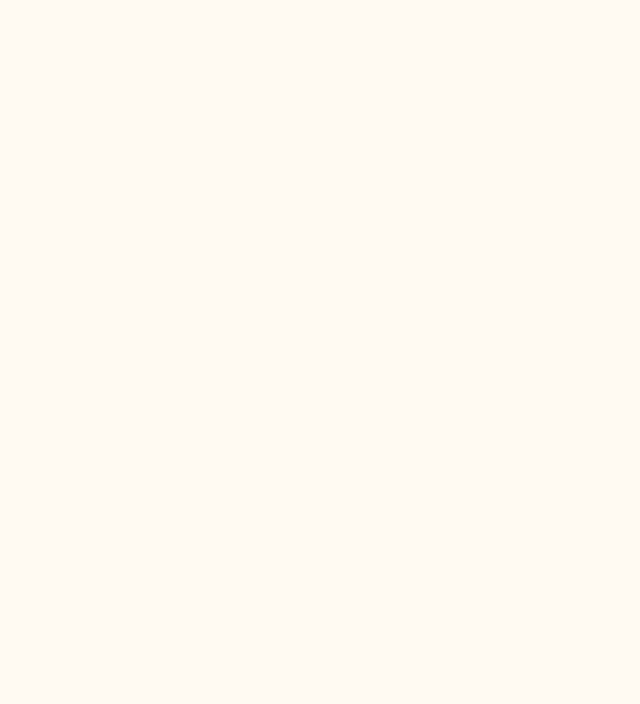
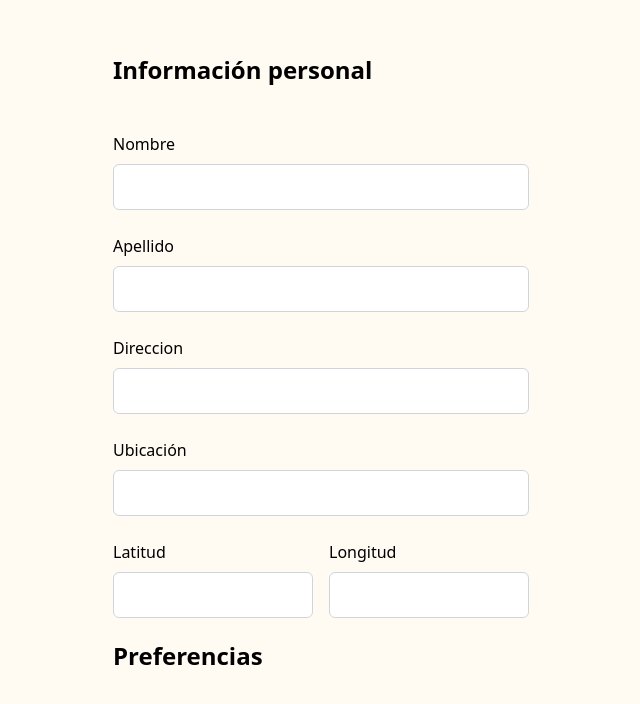
Before and after one commit to CaroVillalba/algoQuePedir-frontend-react, a React (Vite) app: page /profile in a window 1280 px wide. Before the commit this address had no page. Shown: the top 704 px of the page, without its empty margins (319-959 px from the left). Built offline with nearby package versions, Linux system fonts and the light colour scheme.

Commit message:
Vista de perfil de usuario

```diff
--- a/src/App.tsx
+++ b/src/App.tsx
@@ -2,8 +2,8 @@ import { BrowserRouter, Routes, Route, Link } from 'react-router-dom'
 import 'primereact/resources/themes/lara-light-blue/theme.css'
 import 'primereact/resources/primereact.min.css'
 import 'primeicons/primeicons.css'
-
 import './App.css'
+import { ProfileView } from './views/ProfileView/ProfileView'
 
 function App() {
 
@@ -11,7 +11,7 @@ function App() {
     <BrowserRouter>
     <div>
       <Routes>
-        <Route></Route>
+        <Route path ="/profile" element={<ProfileView />}></Route>
       </Routes>
     </div>
     </BrowserRouter>
--- /dev/null
+++ b/src/views/ProfileView/ProfileView.css
@@ -0,0 +1,20 @@
+.input-form{
+    display: flex;
+    gap: 0.5rem;
+    font-weight: 500;
+    justify-content: flex-start;
+    flex-direction: column;
+    padding-top: 1.5rem;
+}
+
+.input-form-row{
+    display: flex;
+    gap: 1rem;
+    flex-wrap: wrap;
+    flex-direction: row;
+}
+
+.input-form-row .input-form{
+    flex: 1 1 50px;
+    min-width: 0;
+}
--- /dev/null
+++ b/src/views/ProfileView/ProfileView.tsx
@@ -0,0 +1,85 @@
+import React, { useState } from "react"
+import { InputText } from "primereact/inputtext"
+import './ProfileView.css'
+
+export const ProfileView = () => {
+    const [name, setName] = useState("")
+    const [surname, setSurname] = useState("")
+    const [address, setAddress] = useState("")
+    const [location, setLocation] = useState("")
+    const [latitude, setLatitude] = useState("")
+    const [longitude, setLongitude] = useState("")
+
+    return (
+        <>
+            <h2>Información personal</h2>
+            <div className="input-form">
+                <label htmlFor="name">Nombre</label>
+                <InputText
+                    id="name"
+                    value={name}
+                    onChange={(e: React.ChangeEvent<HTMLInputElement>) => setName(e.target.value)}
+
+                />
+            </div>
+
+            <div className="input-form">
+                <label htmlFor="surname">Apellido</label>
+                <InputText
+                    id="surname"
+                    value={surname}
+                    onChange={(e: React.ChangeEvent<HTMLInputElement>) => setSurname(e.target.value)}
+
+                />
+            </div>
+            <div className="input-form">
+                <label htmlFor="address">Direccion</label>
+                <InputText
+                    id="address"
+                    value={address}
+                    onChange={(e: React.ChangeEvent<HTMLInputElement>) => setAddress(e.target.value)}
+
+                />
+            </div>
+            <div className="input-form">
+                <label htmlFor="location">Ubicación</label>
+                <InputText
+                    id="location"
+                    value={location}
+                    onChange={(e: React.ChangeEvent<HTMLInputElement>) => setLocation(e.target.value)}
+
+                />
+            </div>
+            <div className="input-form-row">
+                <div className="input-form">
+                    <label htmlFor="latitude">Latitud</label>
+                    <InputText
+                        id="latitude"
+                        value={latitude}
+                        onChange={(e: React.ChangeEvent<HTMLInputElement>) => setLatitude(e.target.value)}
+                    />
+                </div>
+
+                <div className="input-form">
+                    <label htmlFor="longitude">Longitud</label>
+                    <InputText
+                        id="longitude"
+                        value={longitude}
+                        onChange={(e: React.ChangeEvent<HTMLInputElement>) => setLongitude(e.target.value)}
+                    />
+                </div>
+            </div>
+
+            <h2>Preferencias</h2>
+
+
+
+
+
+
+
+
+
+        </>
+    )
+}
```
